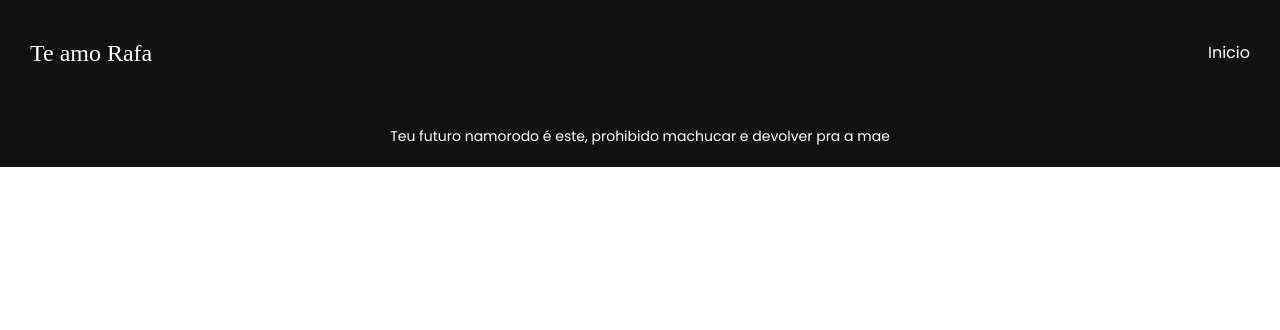
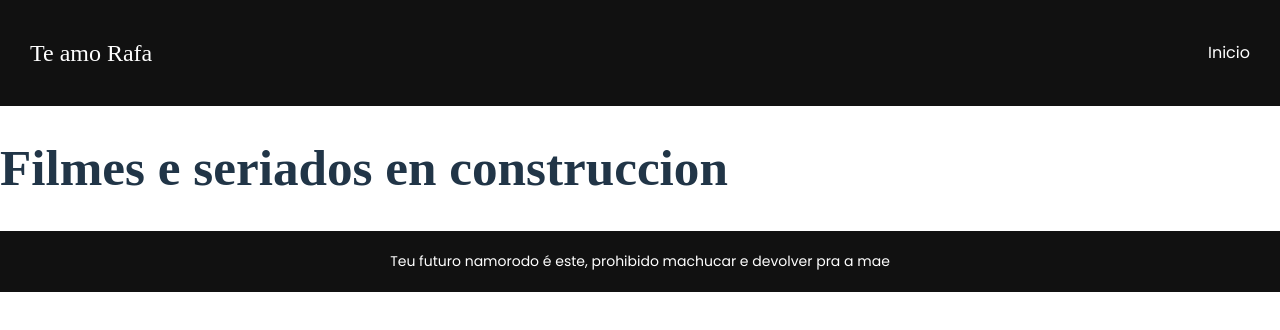
Before and after one commit to juanma-hinojosa/front-travel, a React (Vite) app: page /filmezinhos in a window 1280 px wide. Shown: the top 330 px of the page. Built offline with nearby package versions, Linux system fonts and the light colour scheme; a web font is replaced by a local one.

Commit message:
ruta y pagina peliculas

```diff
--- a/src/App.jsx
+++ b/src/App.jsx
@@ -6,6 +6,7 @@ import Navbar from './Components/nav/NavbarComponent'
 // import DatesPage from './pages/DatePage'
 import LoveNotePageManager from './pages/NotesPage'
 import Footer from './Components/FooterComponent'
+import FilmesPage from './pages/FilmesPage'
 
 function App() {
   // https://back-travel.onrender.com
@@ -17,6 +18,8 @@ function App() {
         <Route path='/' element={<HomePage />} />
         <Route path='/entradas' element={<EntradasPage />} />
         {/* <Route path='/dates' element={<DatesPage />} /> */}
+
+        <Route path='/filmezinhos' element={<FilmesPage />} />
         <Route path='/notinhas' element={<LoveNotePageManager />} />
       </Routes>
       <Footer />
--- a/src/Components/Entradas/ProgressViaje.jsx
+++ b/src/Components/Entradas/ProgressViaje.jsx
@@ -77,8 +77,8 @@ const styles = {
   },
   plane: {
     position: "absolute",
-    top: "-20px",
-    fontSize: "22px",
+    top: "-0px",
+    fontSize: "10px",
     transition: "left 0.5s ease",
   },
   text: {
--- a/src/Components/nav/NavbarComponent.jsx
+++ b/src/Components/nav/NavbarComponent.jsx
@@ -37,14 +37,17 @@ const Navbar = () => {
           <li>
             <NavLink to='/' onClick={() => setMenuOpen(false)}>Inicio</NavLink>
           </li>
-          {/* <li>
+          <li>
             <NavLink to='/entradas' onClick={() => setMenuOpen(false)}>Entradas</NavLink>
-          </li> */}
+          </li>
           {/* <li>
             <NavLink to='/dates' onClick={() => setMenuOpen(false)}>Dates</NavLink>
           </li> */}
           <li>
             <NavLink to='/notinhas' onClick={() => setMenuOpen(false)}>Recados</NavLink>
+          </li>
+          <li>
+            <NavLink to='/filmezinhos' onClick={() => setMenuOpen(false)}>Filmes e Seriados</NavLink>
           </li>
         </ul>
       </div>
--- /dev/null
+++ b/src/pages/FilmesPage.jsx
@@ -0,0 +1,7 @@
+function FilmesPage() {
+  return(
+    <h1>Filmes e seriados en construccion</h1>
+  )
+}
+
+export default FilmesPage
```
